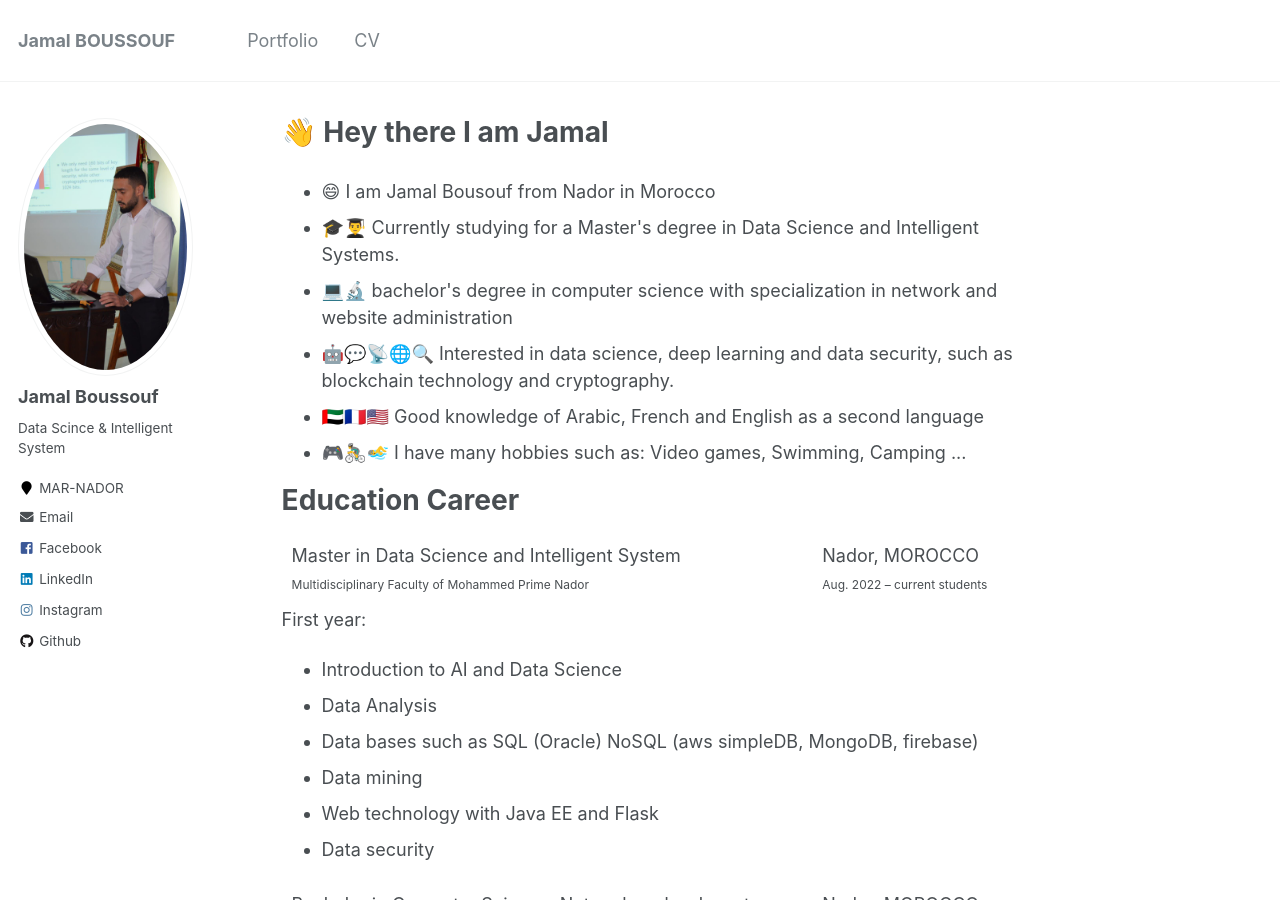
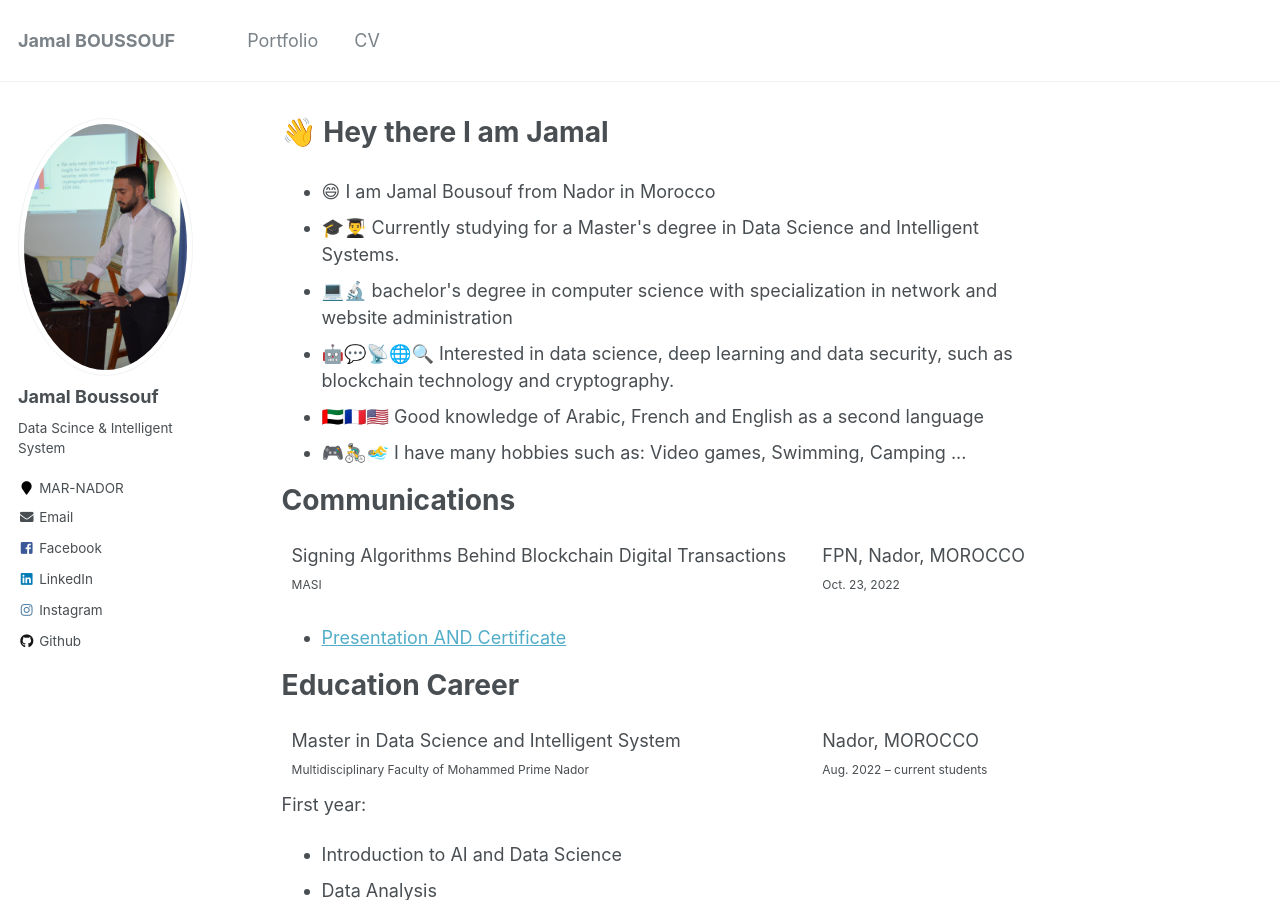
Before and after one commit to jboussouf/jboussouf.github.io, a Jekyll site: the page built from _pages/about.md, in a window 1280 px wide and 900 px high. Built offline with Jekyll 4.4.1, drawn with Linux system fonts in a browser that asks for light colours.

Commit message:
communication

```diff
--- a/_pages/about.md
+++ b/_pages/about.md
@@ -16,6 +16,23 @@ redirect_from:
   <li> 🇦🇪🇫🇷🇺🇸 Good knowledge of Arabic, French and English as a second language</li>
   <li> 🎮🚴‍♂️🏊‍♂️ I have many hobbies such as: Video games, Swimming, Camping ...</li>
 </ul>
+
+
+Communications
+======
+
+<div style="display: flex;">
+  <div style="width: 70%; height: auto; margin: 10px;">Signing Algorithms Behind Blockchain Digital Transactions<br><span style="font-size: 12px;">MASI</span></div>
+  <div style="width: 30%; height: auto; margin: 10px;">
+  FPN, Nador, MOROCCO<br>
+  <span style="font-size: 12px;">Oct. 23, 2022</span>
+</div>
+</div>
+
+<ul>
+  <li><a href="https://drive.google.com/drive/folders/1krIp5X9WD4GDSQc-1NXPieC8cYMjK9ac">Presentation AND Certificate</a></li>
+</ul>
+
 
 Education Career
 ======
@@ -85,6 +102,10 @@ Third year:
   <li>Masis of Physics and Chemistry</li>
 </ul>
 
+
+
+
+
 Volunteering
 ======
 <div style="display: flex;">
```
